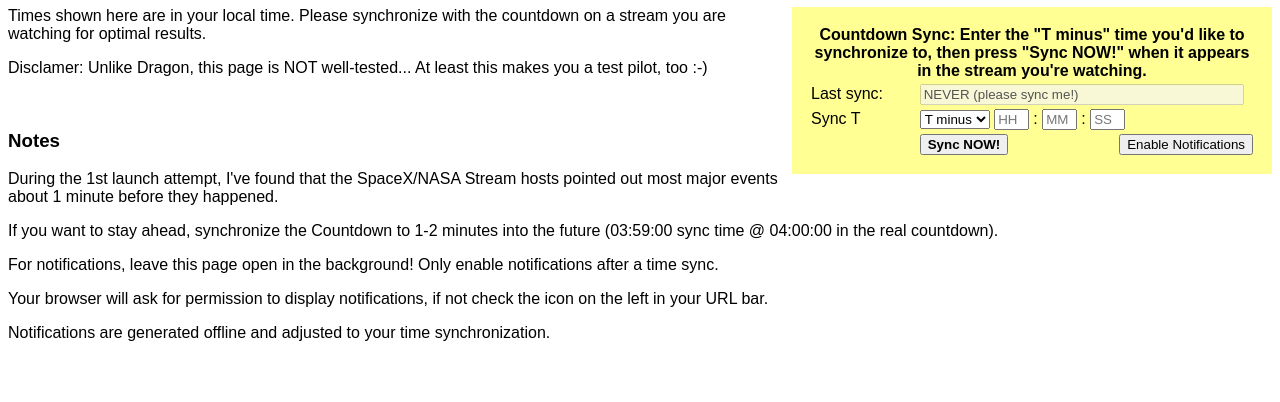
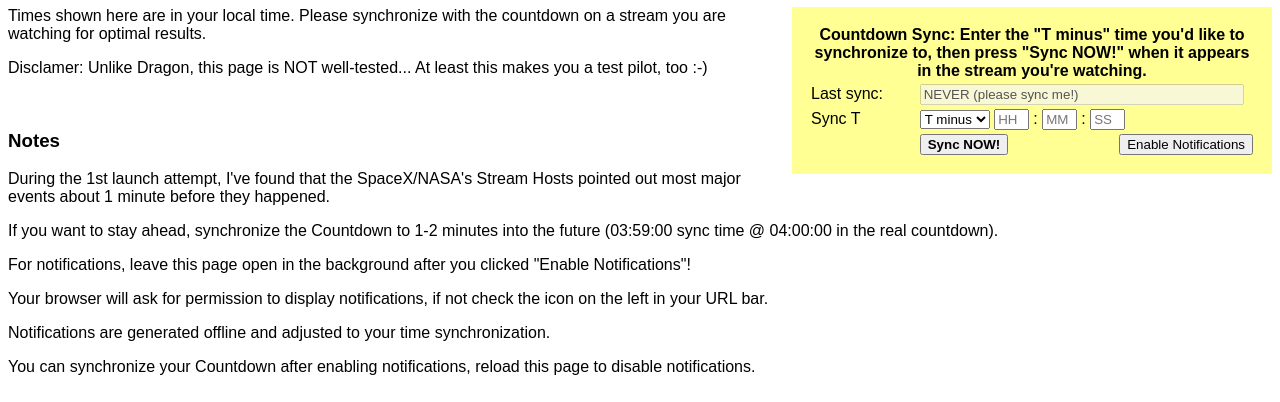
Before and after one commit to TacticalCode/dm2launch, a plain HTML site: page index.html in a window 1280 px wide. Shown: the part 73-475 px from the top of the page. Drawn offline with Linux system fonts and the light colour scheme.

Commit message:
Fix Typo for Notification fix
Fix typo in JS, add more description for notifications in HTML

```diff
--- a/index.html
+++ b/index.html
@@ -62,11 +62,12 @@ body {
 	<p>Disclamer: Unlike Dragon, this page is NOT well-tested... At least this makes you a test pilot, too :-)</p>
 	<br>
 	<h3>Notes</h3>
-	<p>During the 1st launch attempt, I've found that the SpaceX/NASA Stream hosts pointed out most major events about 1 minute before they happened.</p>
+	<p>During the 1st launch attempt, I've found that the SpaceX/NASA's Stream Hosts pointed out most major events about 1 minute before they happened.</p>
 	<p>If you want to stay ahead, synchronize the Countdown to 1-2 minutes into the future (03:59:00 sync time @ 04:00:00 in the real countdown).</p>
-	<p>For notifications, leave this page open in the background! Only enable notifications after a time sync.</p>
+	<p>For notifications, leave this page open in the background after you clicked "Enable Notifications"!</p>
 	<p>Your browser will ask for permission to display notifications, if not check the icon on the left in your URL bar.</p>
 	<p>Notifications are generated offline and adjusted to your time synchronization.</p>
+	<p>You can synchronize your Countdown after enabling notifications, reload this page to disable notifications.</p>
 	<br>
 	<center><h1 style="margin: 1em;">Liftoff Countdown</h1></center>
 	<div id="countdown">T
@@ -129,7 +130,7 @@ function trigger_sync(){
 	clearInterval(countdown);
 	updateCountdown();
 	countdown = setInterval(updateCountdown, 1000);
-	if(enableNotifications===1){ crude_notify_scheduler(); };
+	if(enable_notifications===1){ crude_notify_scheduler(); };
 }
 
 function sleep(ms) {
```
